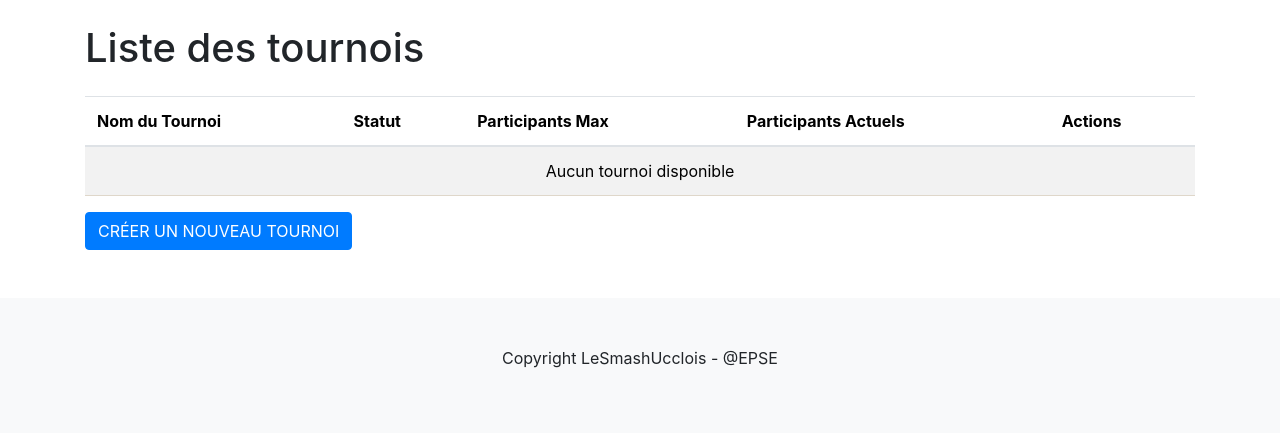
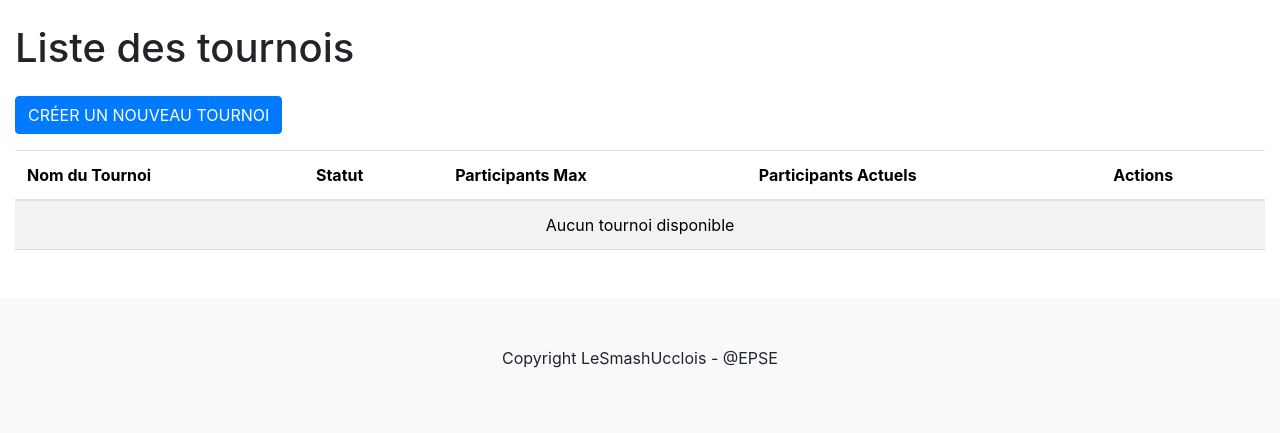
Before and after one commit to AntoineRSCL/Tennis_TFE, a Symfony app: template templates/admin/tournament/index.html.twig in a window 1280 px wide. Shown: the part 56-489 px from the top of the page. Run offline with Twig, Linux system fonts and the light colour scheme; the template is opened without the code that fills it, so the values that code supplies are empty; style sheets or scripts are compiled from the project's sources; some libraries are stand-ins or nearby versions.

Commit message:
Correction admin

```diff
--- a/templates/admin/coach/edit.html.twig
+++ b/templates/admin/coach/edit.html.twig
@@ -3,7 +3,7 @@
 {% block title %}Modifier le coach{% endblock %}
 
 {% block body %}
-<div class="containerComponent">
+<div class="container-fluid">
     <h1>Modifier le coach</h1>
 
     {{ form_start(form) }}
--- a/templates/admin/coach/index.html.twig
+++ b/templates/admin/coach/index.html.twig
@@ -3,7 +3,7 @@
 {% block title %}Liste des Coachs{% endblock %}
 
 {% block body %}
-    <div class="containerComponent">
+    <div class="container-fluid">
         <h1>Liste des Coachs</h1>
 
         <table class="table">
--- a/templates/admin/coach/new.html.twig
+++ b/templates/admin/coach/new.html.twig
@@ -3,7 +3,7 @@
 {% block title %}Créer un nouveau coach{% endblock %}
 
 {% block body %}
-<div class="containerComponent">
+<div class="container-fluid">
     <h1>Créer un nouveau coach</h1>
 
     {{ form_start(form) }}
--- a/templates/admin/tournament/index.html.twig
+++ b/templates/admin/tournament/index.html.twig
@@ -3,8 +3,9 @@
 {% block title %}Liste des tournois{% endblock %}
 
 {% block body %}
-    <div class="container">
+    <div class="container-fluid">
         <h1 class="my-4">Liste des tournois</h1>
+        <a href="{{ path('admin_tournament_new') }}" class="btn btn-primary mb-3">Créer un nouveau tournoi</a>
 
         {# Affichage des messages flash #}
         {% for message in app.flashes('success') %}
@@ -51,6 +52,5 @@
             </tbody>
         </table>
 
-        <a href="{{ path('admin_tournament_new') }}" class="btn btn-primary">Créer un nouveau tournoi</a>
     </div>
 {% endblock %}
```
